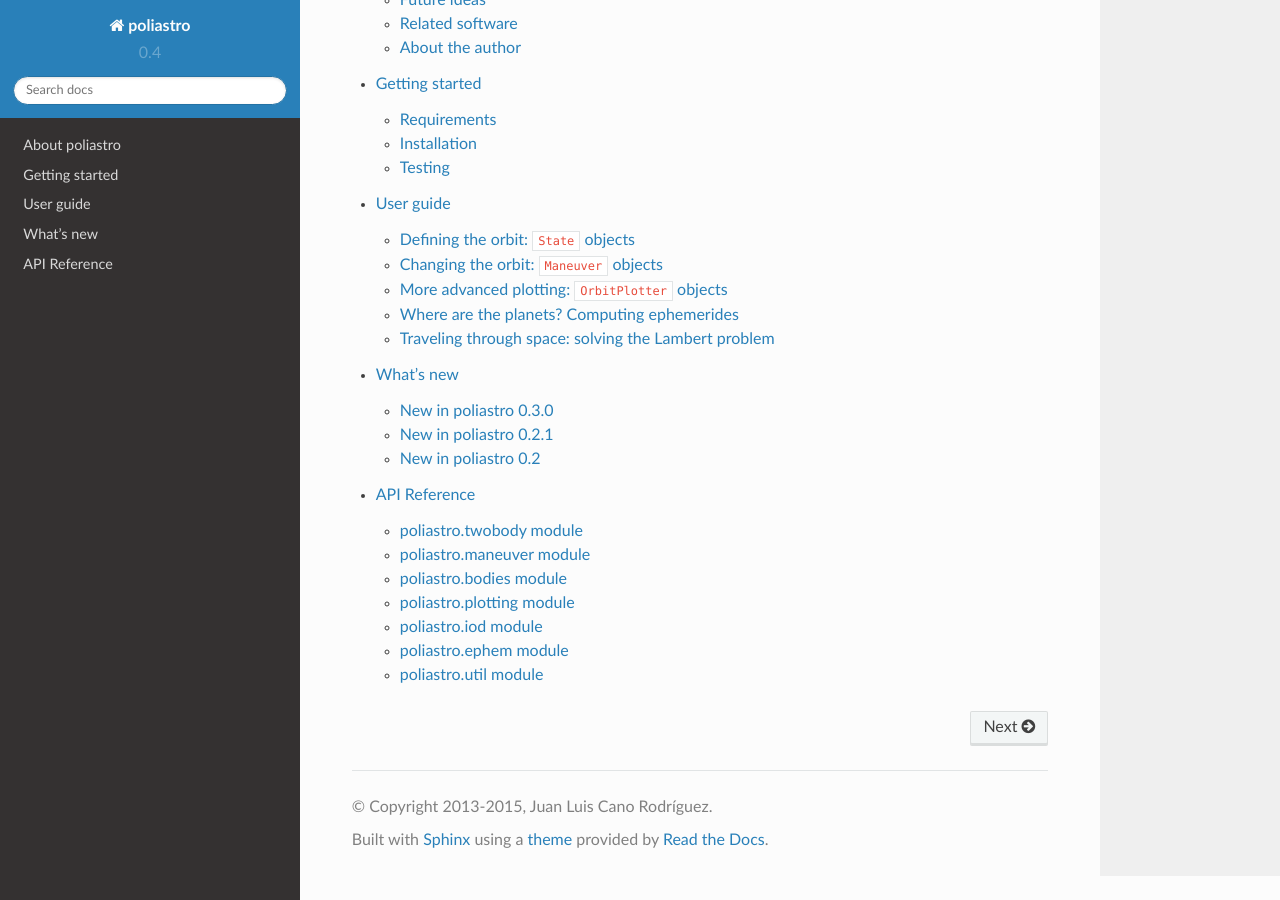
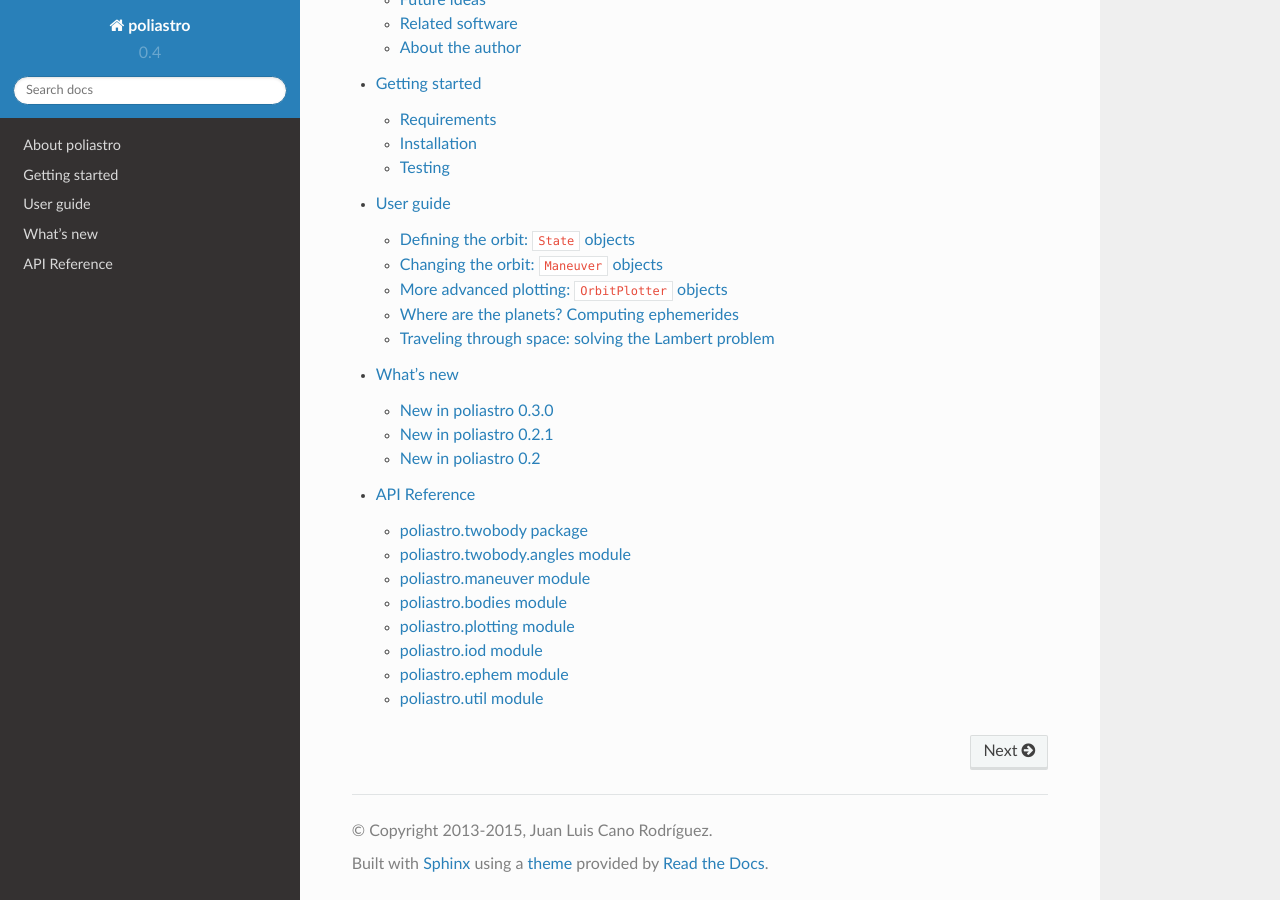
Before and after one commit to poliastro/poliastro, a Sphinx documentation site: the page built from docs/source/index.rst, in a window 1280 px wide and 900 px high, scrolled down 1378 px. Built offline with Sphinx 7.4.7 and the Read the Docs theme 2.0.0, drawn with Linux system fonts in a browser that asks for light colours.

Commit message:
Added documentation from angles modules

```diff
--- a/docs/source/api.rst
+++ b/docs/source/api.rst
@@ -1,13 +1,19 @@
 API Reference
 =============
 
-poliastro.twobody module
-------------------------
+poliastro.twobody package
+-------------------------
 
 .. automodule:: poliastro.twobody
 
     .. autoclass:: State()
        :members:
+
+poliastro.twobody.angles module
+-------------------------------
+
+.. automodule:: poliastro.twobody.angles
+   :members:
 
 poliastro.maneuver module
 -------------------------
```
Also changed, not shown: 1 other file.
